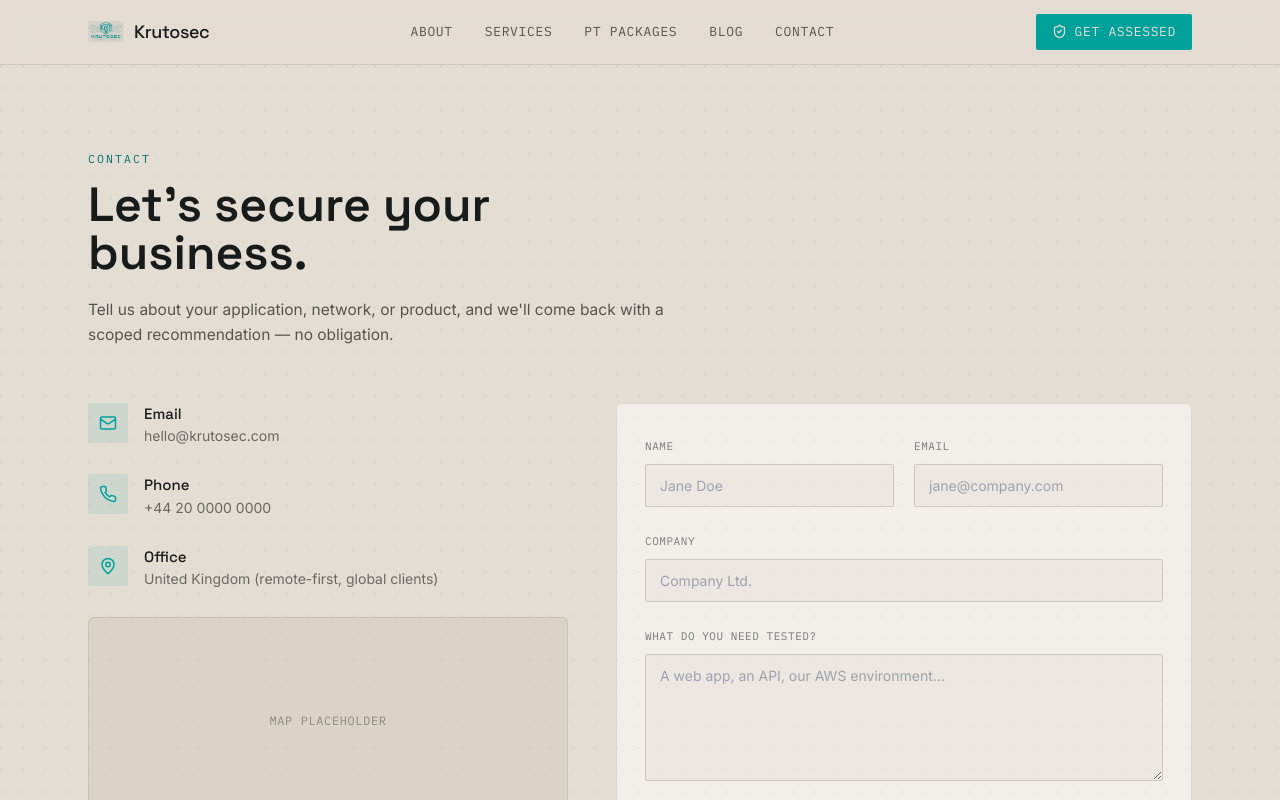
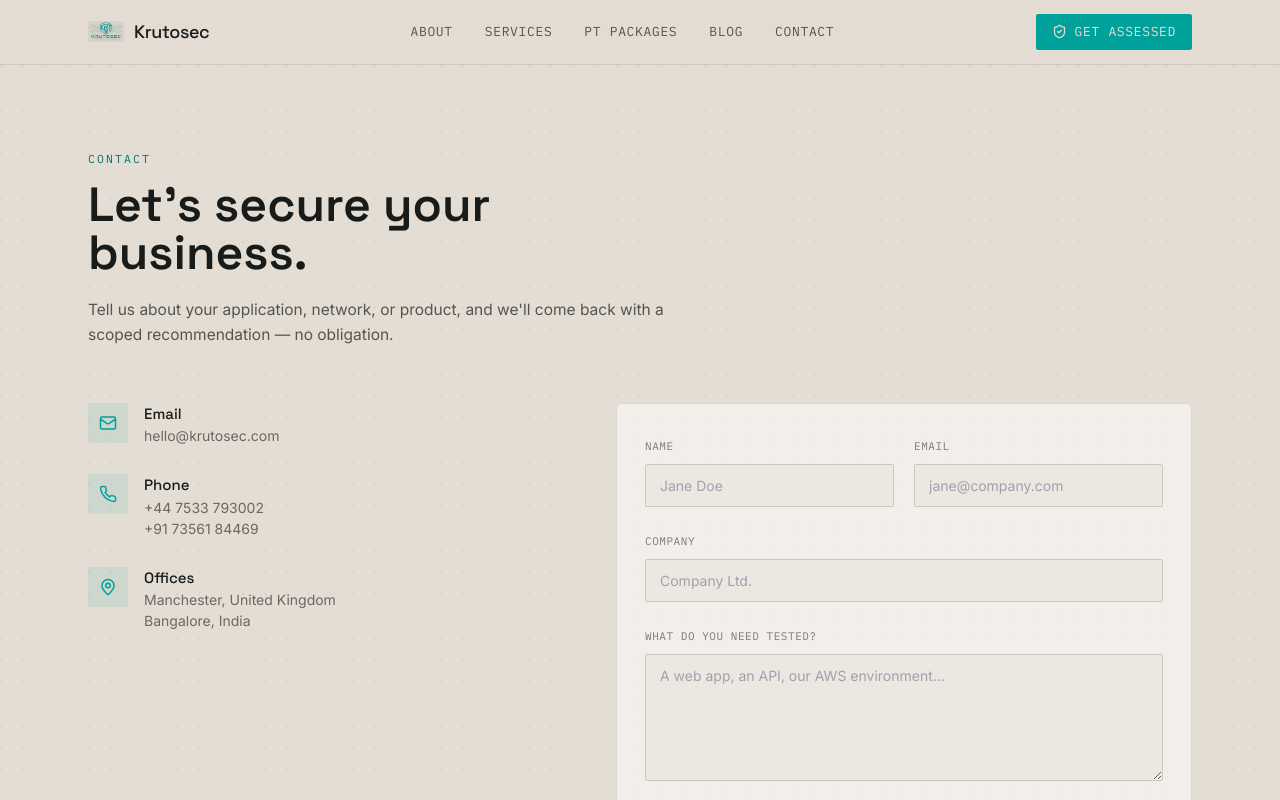
Before and after one commit to tomthomas12/krutosec, a Next.js app: page /contact in a window 1280 px wide. Shown: the top 800 px of the page. Built offline with nearby package versions, Linux system fonts and the light colour scheme.

Commit message:
Krutosec website

```diff
--- a/app/contact/page.tsx
+++ b/app/contact/page.tsx
@@ -40,7 +40,8 @@ export default function ContactPage() {
                 </div>
                 <div>
                   <p className="font-display text-[15px] font-medium text-ink">Phone</p>
-                  <p className="text-[14px] text-ink/60">+44 20 0000 0000</p>
+                  <p className="text-[14px] text-ink/60">+44 7533 793002</p>
+                  <p className="text-[14px] text-ink/60">+91 73561 84469</p>
                 </div>
               </div>
               <div className="flex items-start gap-4">
@@ -48,13 +49,10 @@ export default function ContactPage() {
                   <MapPin size={18} />
                 </div>
                 <div>
-                  <p className="font-display text-[15px] font-medium text-ink">Office</p>
-                  <p className="text-[14px] text-ink/60">United Kingdom (remote-first, global clients)</p>
+                  <p className="font-display text-[15px] font-medium text-ink">Offices</p>
+                  <p className="text-[14px] text-ink/60">Manchester, United Kingdom</p>
+                  <p className="text-[14px] text-ink/60">Bangalore, India</p>
                 </div>
-              </div>
-
-              <div className="mt-8 h-52 rounded-md border border-ink/10 bg-sandDeep/60 flex items-center justify-center">
-                <span className="font-mono text-xs uppercase tracking-wider text-ink/40">Map placeholder</span>
               </div>
             </div>
           </Reveal>
```
Also changed, not shown: 1 other file (tests, documents, lock files or other folders).
